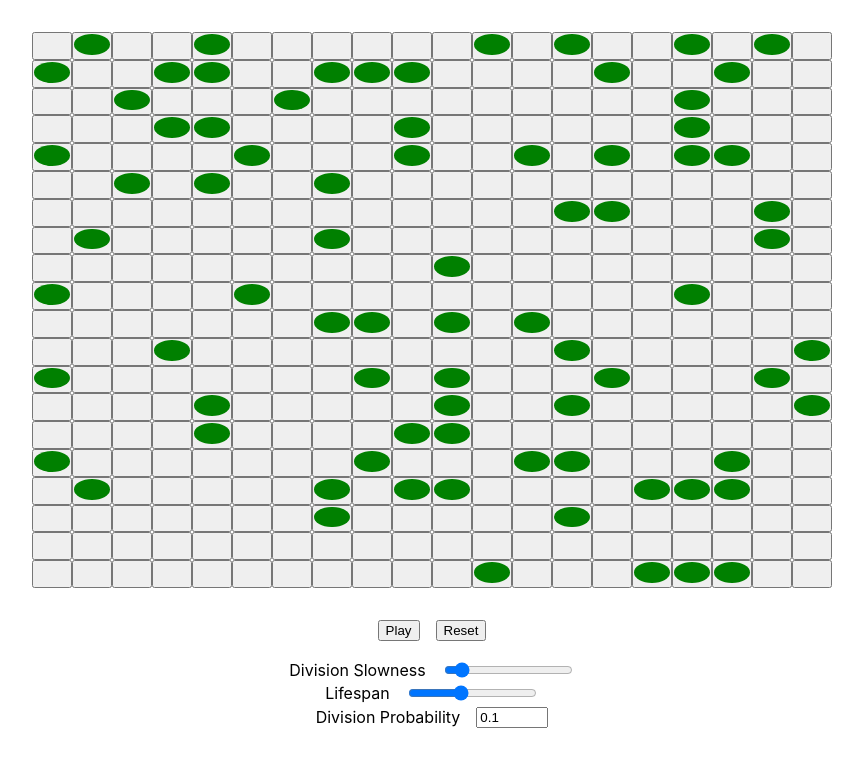
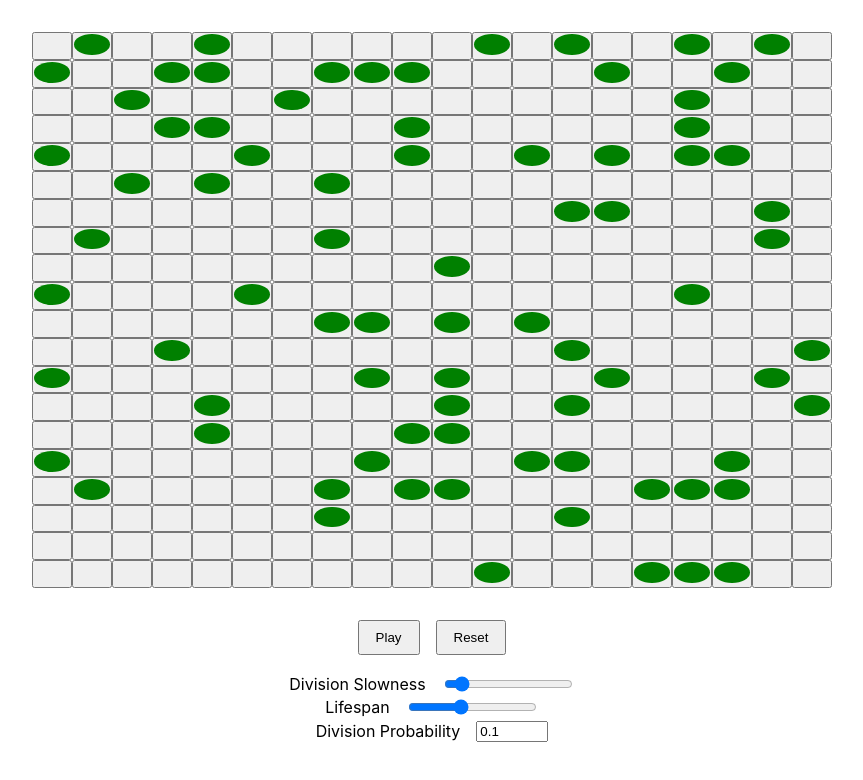
Before and after one commit to 1elasmarjad/cell-growth-simulation, a React (Create React App) app: page / in a window 1280 px wide. Shown: the top 780 px of the page, without its empty margins (208-1071 px from the left). Built offline with nearby package versions, Linux system fonts and the light colour scheme; the HTML template or start-up script is replaced by a standard one.

Commit message:
🔘 Made buttons larger

```diff
--- a/src/App.css
+++ b/src/App.css
@@ -66,3 +66,7 @@
   max-width: 50rem;
   width: 100%;
 }
+
+.controls button {
+  padding: 0.5rem 1rem;
+}
--- a/src/components/game.tsx
+++ b/src/components/game.tsx
@@ -40,7 +40,10 @@ export default function Game({
           {Array.from({ length: gridSize }).map((_, rowIndex) => (
             <div className="columns">
               {Array.from({ length: gridSize }).map((_, colIndex) => (
-                <button onClick={() => setCell(rowIndex, colIndex)} className="cell-btn">
+                <button
+                  onClick={() => setCell(rowIndex, colIndex)}
+                  className="cell-btn"
+                >
                   <Cell
                     row={rowIndex}
                     col={colIndex}
```
Also changed, not shown: src/App.tsx (+9 -9 lines).
